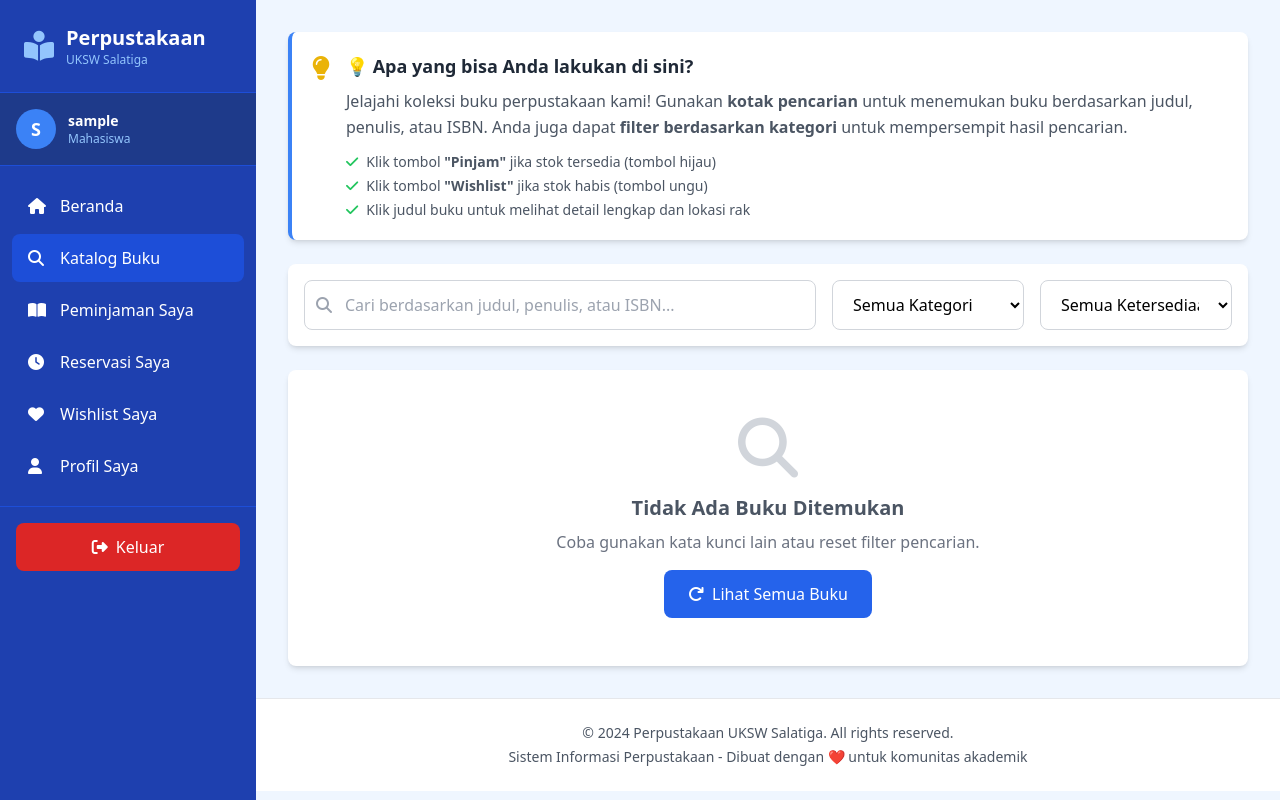
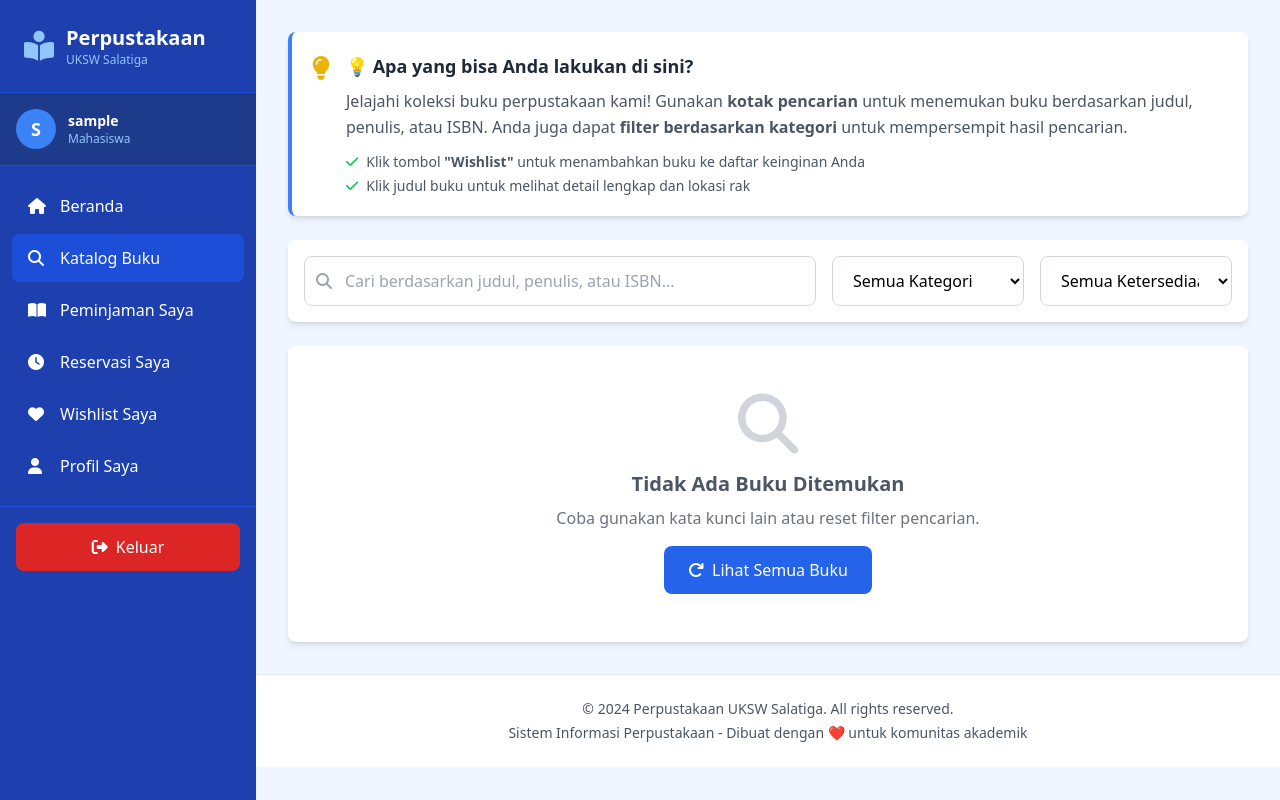
Before and after one commit to 682023025-wq/website_perpustakaan_uksw, a Flask app: page /anggota/katalog in a window 1280 px wide. Run offline with Flask 3, Linux system fonts and the light colour scheme; the visitor is signed in with stand-in values (Sample User, id 1); data that the repository does not hold is empty; some libraries are stand-ins or nearby versions.

Commit message:
update branch

```diff
--- a/perpustakaan_uksw/templates/anggota/katalog.html
+++ b/perpustakaan_uksw/templates/anggota/katalog.html
@@ -16,8 +16,7 @@
                 Anda juga dapat <strong>filter berdasarkan kategori</strong> untuk mempersempit hasil pencarian.
             </p>
             <ul class="mt-3 space-y-1 text-sm text-gray-600">
-                <li><i class="fas fa-check text-green-500 mr-2"></i>Klik tombol <strong>"Pinjam"</strong> jika stok tersedia (tombol hijau)</li>
-                <li><i class="fas fa-check text-green-500 mr-2"></i>Klik tombol <strong>"Wishlist"</strong> jika stok habis (tombol ungu)</li>
+                <li><i class="fas fa-check text-green-500 mr-2"></i>Klik tombol <strong>"Wishlist"</strong> untuk menambahkan buku ke daftar keinginan Anda</li>
                 <li><i class="fas fa-check text-green-500 mr-2"></i>Klik judul buku untuk melihat detail lengkap dan lokasi rak</li>
             </ul>
         </div>
```
Also changed, not shown: 1 other file.
